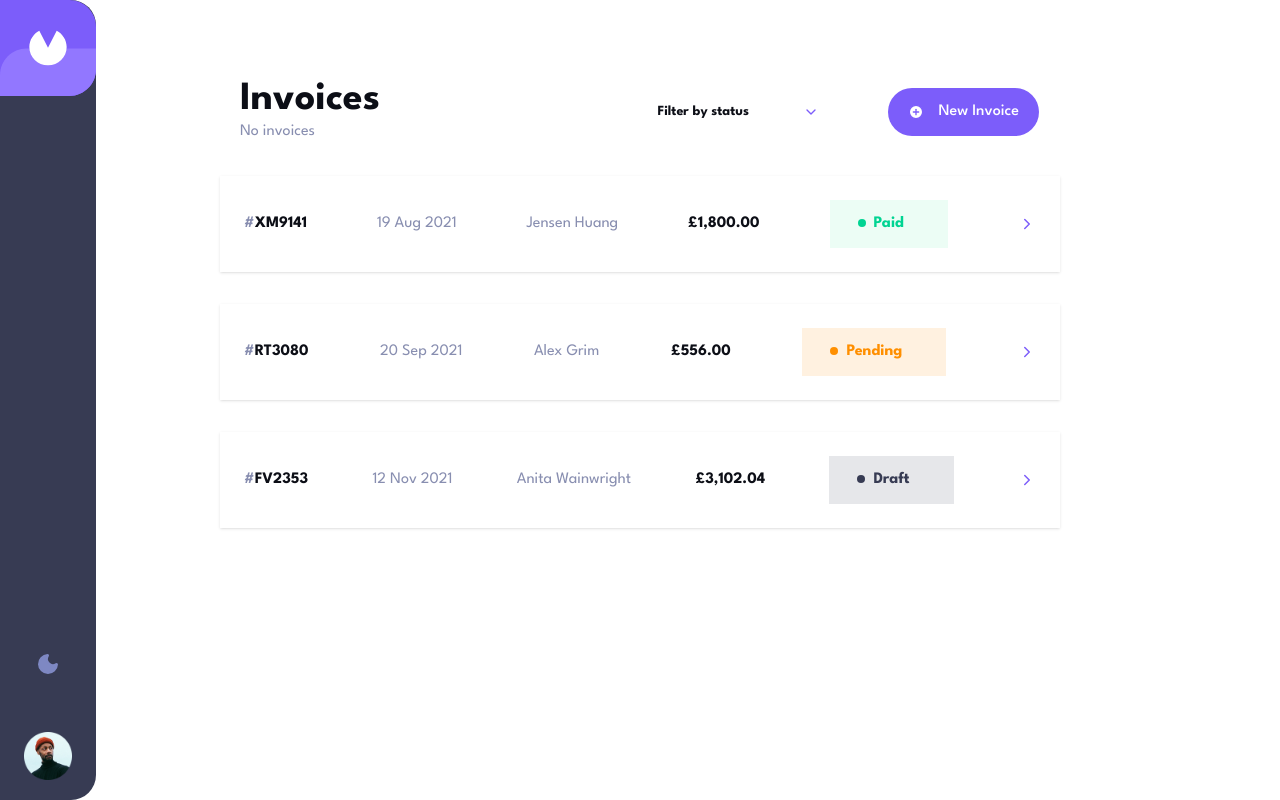
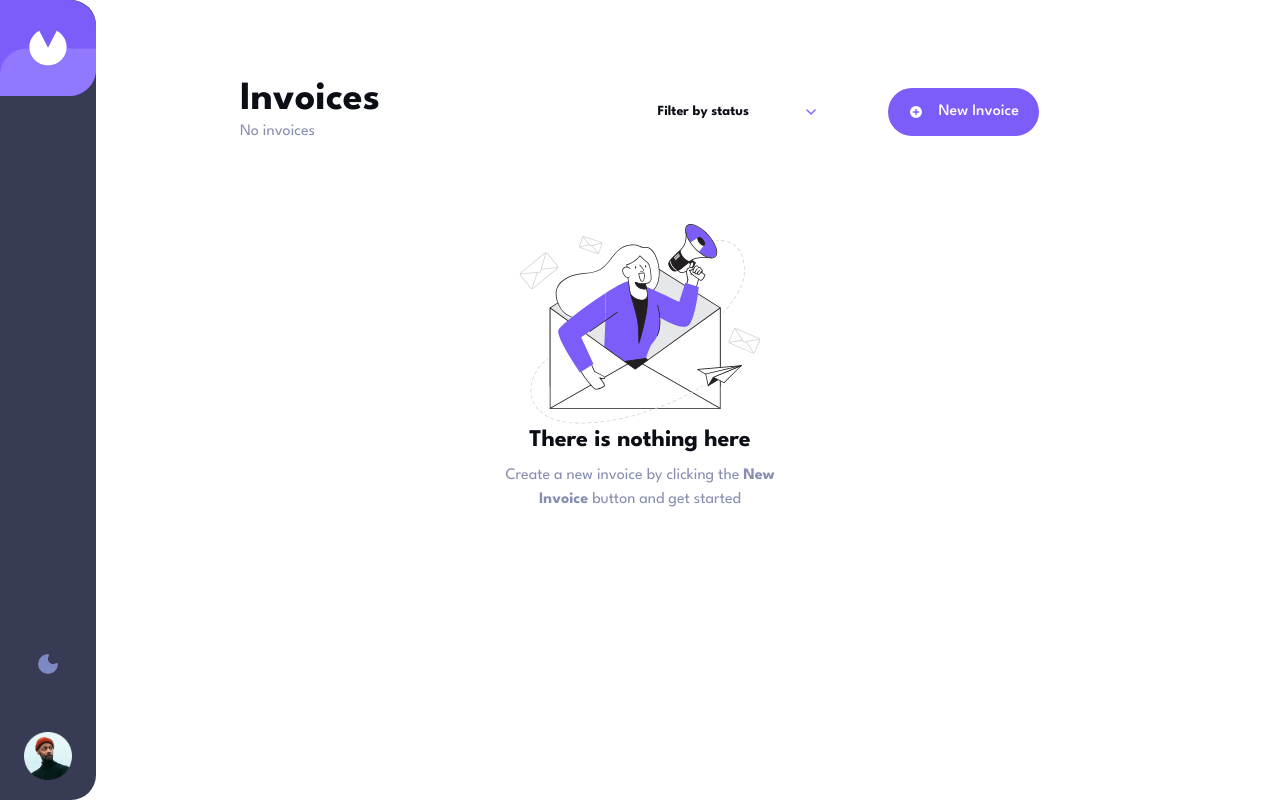
Before and after one commit to Kansoldev/client-invoice-manager-rebuild, a React (Vite) app: page / in a window 1280 px wide. Built offline with nearby package versions, Linux system fonts and the light colour scheme.

Commit message:
feat: update how invoices are displayed - Display invoices from localStorage - Display invoices when added from the add invoice form - Move types into a seperate file for flexibility

```diff
--- a/src/App.tsx
+++ b/src/App.tsx
@@ -1,4 +1,5 @@
-import { useState, useEffect, useRef } from "react";
+import { useState, useEffect } from "react";
+import type { invoiceFormProps } from "./types";
 import Sidebar from "./components/Sidebar";
 import Header from "./components/Header";
 import InvoiceItem from "./components/InvoiceItem";
@@ -13,8 +14,12 @@ function App() {
 
     return false;
   });
+  const [invoices, setInvoices] = useState<invoiceFormProps[]>(() => {
+    const invoices = window.localStorage.getItem("invoices");
+    if (invoices) return JSON.parse(invoices);
+    return [];
+  });
   const [showAddInvoice, setShowAddInvoice] = useState(false);
-  const showInvoice = useRef(true);
 
   useEffect(() => {
     const root = document.documentElement;
@@ -28,6 +33,14 @@ function App() {
     window.localStorage.setItem("darkMode", JSON.stringify(darkMode));
   }, [darkMode]);
 
+  useEffect(() => {
+    window.localStorage.setItem("invoices", JSON.stringify(invoices));
+  }, [invoices]);
+
+  function handleAddInvoice(data: invoiceFormProps) {
+    setInvoices((prevInvoices) => [...prevInvoices, data]);
+  }
+
   return (
     <>
       <Sidebar darkMode={darkMode} onChangeTheme={setDarkMode} />
@@ -35,7 +48,7 @@ function App() {
         onToggleAddInvoiceModal={() => setShowAddInvoice(!showAddInvoice)}
       />
 
-      {!showInvoice.current && (
+      {invoices.length === 0 && (
         <section className="flex flex-col justify-center items-center mt-20">
           <img src="/Email campaign.svg" />
 
@@ -50,39 +63,13 @@ function App() {
         </section>
       )}
 
-      {showInvoice.current && (
-        <>
-          <InvoiceItem
-            darkMode={darkMode}
-            invoiceId="XM9141"
-            dueDate="19 Aug 2021"
-            clientName="Jensen Huang"
-            amount="1,800.00"
-            status="paid"
-          />
-
-          <InvoiceItem
-            darkMode={darkMode}
-            invoiceId="RT3080"
-            dueDate="20 Sep 2021"
-            clientName="Alex Grim"
-            amount="556.00"
-            status="pending"
-          />
-
-          <InvoiceItem
-            darkMode={darkMode}
-            invoiceId="FV2353"
-            dueDate="12 Nov 2021"
-            clientName="Anita Wainwright"
-            amount="3,102.04"
-            status="draft"
-          />
-        </>
+      {invoices.length > 0 && (
+        <InvoiceItem invoices={invoices} darkMode={darkMode} />
       )}
 
       {showAddInvoice && (
         <AddInvoice
+          onAddInvoice={handleAddInvoice}
           onShowAddInvoice={() => setShowAddInvoice(!showAddInvoice)}
         />
       )}
--- a/src/components/AddInvoice.tsx
+++ b/src/components/AddInvoice.tsx
@@ -1,6 +1,7 @@
 import { useState, type ChangeEvent, type SubmitEvent } from "react";
 import { cn } from "@/lib/utils";
 import { ChevronLeft, Plus, Trash } from "lucide-react";
+import { v4 as uuidv4 } from "uuid";
 import { Field, FieldGroup, FieldLabel } from "@/components/ui/field";
 import { Input } from "@/components/ui/input";
 import {
@@ -11,36 +12,9 @@ import {
   SelectTrigger,
   SelectValue,
 } from "@/components/ui/select";
-import { v4 as uuidv4 } from "uuid";
-import { Button } from "./ui/button";
+import type { invoiceFormProps, invoiceItemsProps } from "@/types";
+import { Button } from "@/components/ui/button";
 import { generateRandomString } from "@/utils";
-
-type invoiceItemsProps = {
-  id: string;
-  itemName: string;
-  itemPrice: string;
-  itemQuantity: string;
-  total: number;
-};
-
-type invoiceFormProps = {
-  invoiceId: string;
-  fromAddress: string;
-  fromCity: string;
-  fromPostCode: string;
-  fromCountry: string;
-  clientName: string;
-  clientAddress: string;
-  clientEmail: string;
-  clientCity: string;
-  clientPostCode: string;
-  clientCountry: string;
-  invoiceDueDate: string;
-  paymentTerms: string;
-  projectDescription: string;
-  status: string;
-  invoiceItems: invoiceItemsProps[];
-};
 
 const REQUIRED_FIELDS = [
   "fromAddress",
@@ -57,7 +31,13 @@ const REQUIRED_FIELDS = [
   "invoiceDueDate",
 ] as const;
 
-function AddInvoice({ onShowAddInvoice }: { onShowAddInvoice: () => void }) {
+function AddInvoice({
+  onAddInvoice,
+  onShowAddInvoice,
+}: {
+  onAddInvoice: (val: invoiceFormProps) => void;
+  onShowAddInvoice: () => void;
+}) {
   const [invoiceFormData, setInvoiceFormData] = useState<invoiceFormProps>({
     invoiceId: generateRandomString(),
     fromAddress: "",
@@ -172,6 +152,27 @@ function AddInvoice({ onShowAddInvoice }: { onShowAddInvoice: () => void }) {
   function handleSubmit(e: SubmitEvent<HTMLFormElement>) {
     e.preventDefault();
     if (!handleValidation()) return;
+
+    onAddInvoice(invoiceFormData);
+
+    setInvoiceFormData({
+      invoiceId: generateRandomString(),
+      fromAddress: "",
+      fromCity: "",
+      fromPostCode: "",
+      fromCountry: "",
+      clientName: "",
+      clientEmail: "",
+      clientAddress: "",
+      clientCity: "",
+      clientPostCode: "",
+      clientCountry: "",
+      invoiceDueDate: "",
+      paymentTerms: "",
+      projectDescription: "",
+      status: "pending",
+      invoiceItems: [],
+    });
   }
 
   function EmptyFieldMsg() {
--- a/src/components/InvoiceItem.tsx
+++ b/src/components/InvoiceItem.tsx
@@ -1,25 +1,43 @@
 import { ChevronRight } from "lucide-react";
 import { cn } from "@/lib/utils";
 import { capitalizeFirstLetter } from "@/utils";
+import type { invoiceFormProps, invoiceItemProps } from "@/types";
 
-type InvoiceItemProps = {
-  invoiceId: string;
-  dueDate: string;
-  clientName: string;
-  amount: string;
-  darkMode: boolean;
-  status: string;
-};
+const MONTHS = [
+  "Jan",
+  "Feb",
+  "Mar",
+  "Apr",
+  "May",
+  "Jun",
+  "Jul",
+  "Aug",
+  "Sep",
+  "Oct",
+  "Nov",
+  "Dec",
+];
 
-export default function InvoiceItem({
-  invoiceId,
-  dueDate,
-  clientName,
-  amount,
-  darkMode,
-  status,
-}: InvoiceItemProps) {
-  let statusbg;
+export default function InvoiceItem({ invoices, darkMode }: invoiceItemProps) {
+  function calculateInvoicePrice(invoice: invoiceFormProps) {
+    const invoicePrice = invoice.invoiceItems
+      .map((item) => item.total)
+      .reduce((acc, currentValue) => acc + currentValue, 0);
+
+    return invoicePrice;
+  }
+
+  function formatDueDate(invoiceDate: string) {
+    const customDate = new Date(invoiceDate);
+    const MONTH = MONTHS[customDate.getMonth()];
+    const DAY = customDate.getDate();
+    const YEAR = customDate.getFullYear();
+
+    return `${DAY} ${MONTH} ${YEAR}`;
+  }
+
+  function checkStatus(status: string) {
+    let statusbg = "";
 
     switch (status) {
       case "paid":
@@ -38,29 +56,41 @@ export default function InvoiceItem({
         statusbg = "";
     }
 
+    return statusbg;
+  }
+
   return (
     <section className="mx-4 lg:mx-0">
-      <div className="bg-invoice grid sm:flex lg:w-210 mx-auto items-center justify-between gap-2 rounded-md shadow mt-8 py-6 px-6">
+      {invoices.map((invoice, index: number) => {
+        return (
+          <div
+            key={index}
+            className="bg-invoice grid sm:flex lg:w-210 mx-auto items-center justify-between gap-2 rounded-md shadow mt-8 py-6 px-6"
+          >
             <p className="font-bold text-primary">
-          <span className="text-lavender sm:order-1">#</span>
-          {invoiceId}
+              <span className="text-glaucous sm:order-1">#</span>
+              <span className="uppercase">{invoice.invoiceId}</span>
             </p>
-        <p className="text-lavender row-start-2 col-end-1 sm:order-2 mt-5 sm:mt-0">
-          {dueDate}
+
+            <p className="text-lavender font-medium row-start-2 col-end-1 sm:order-2 mt-5 sm:mt-0">
+              Due {formatDueDate(invoice.invoiceDueDate)}
             </p>
+
             <p className="text-primary font-bold row-start-3 col-end-1 sm:order-3">
-          £{amount}
+              £{calculateInvoicePrice(invoice)}
             </p>
-        <p className="text-lavender col-start-2 sm:order-2 text-right">
-          {clientName}
+
+            <p className="text-lavender font-medium col-start-2 sm:order-2 text-right">
+              {invoice.clientName}
             </p>
+
             <p
               className={cn(
                 "px-11 py-3 rounded-md col-start-2 sm:order-4 relative top-4 sm:top-0 font-bold before:content-[''] before:absolute before:top-4.75 before:bottom-0 before:left-7 before:w-2 before:h-2 before:rounded-full",
-            statusbg,
+                checkStatus(invoice.status),
               )}
             >
-          {capitalizeFirstLetter(status)}
+              {capitalizeFirstLetter(invoice.status)}
             </p>
 
             <ChevronRight
@@ -68,6 +98,8 @@ export default function InvoiceItem({
               className="text-secondary hidden sm:block order-4 cursor-pointer"
             />
           </div>
+        );
+      })}
     </section>
   );
 }
--- /dev/null
+++ b/src/types/index.ts
@@ -0,0 +1,31 @@
+export type invoiceItemsProps = {
+  id: string;
+  itemName: string;
+  itemPrice: string;
+  itemQuantity: string;
+  total: number;
+};
+
+export type invoiceFormProps = {
+  invoiceId: string;
+  fromAddress: string;
+  fromCity: string;
+  fromPostCode: string;
+  fromCountry: string;
+  clientName: string;
+  clientAddress: string;
+  clientEmail: string;
+  clientCity: string;
+  clientPostCode: string;
+  clientCountry: string;
+  invoiceDueDate: string;
+  paymentTerms: string;
+  projectDescription: string;
+  status: string;
+  invoiceItems: invoiceItemsProps[];
+};
+
+export type invoiceItemProps = {
+  invoices: invoiceFormProps[];
+  darkMode: boolean;
+};
```
Lines whose indentation alone changed are shown as unchanged.
